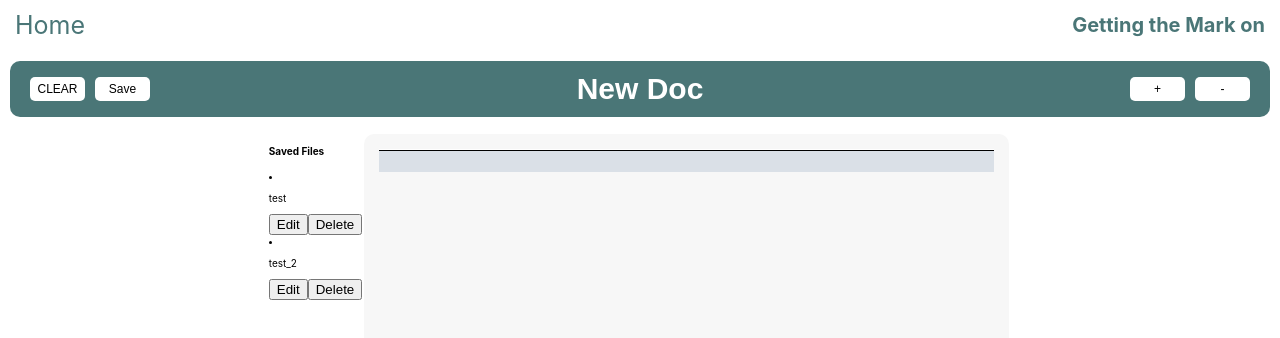
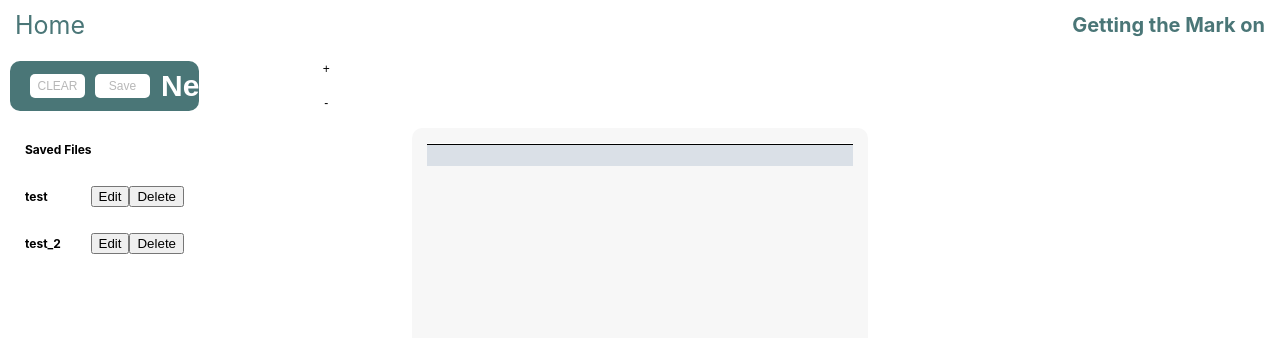
Before and after one commit to matterholt/markDownEditor, a Next.js app: page /editor in a window 1280 px wide. Shown: the top 338 px of the page. Built offline with nearby package versions, Linux system fonts and the light colour scheme.

Commit message:
disabled empty doc save

```diff
--- a/components/editor/EditorActions.js
+++ b/components/editor/EditorActions.js
@@ -78,28 +78,24 @@ function DocLayoutViewSelector() {
 }
 */
 
-function DocSave({ saveFile }) {
+function DocSave({ saveFile, isDisabled }) {
   return (
     <div>
-      <Button title="Save" action={saveFile} />
+      <Button isDisabled={isDisabled} title="Save" action={saveFile} />
     </div>
   );
 }
 
-
-
-function ClearCurrentDoc({ setCurrentMarkdownRaw }) {
+function ClearCurrentDoc({ setCurrentMarkdownRaw, isDisabled }) {
   function clearAll() {
     setCurrentMarkdownRaw([]);
   }
   return (
     <div>
-      <Button title="CLEAR" action={clearAll} />
+      <Button isDisabled={isDisabled} title="CLEAR" action={clearAll} />
     </div>
   );
 }
-
-
 
 function FontSize({ updateFontSize }) {
   return (
@@ -114,11 +110,18 @@ export default function EditorActions({ currentMarkdownHandlers, docTitleHandler
   const { docState, UpdateDocState } = useCurrentDocState(); //one place for context
   const { currentMarkdownRaw, setCurrentMarkdownRaw } = currentMarkdownHandlers;
 
+  const isDisabled = currentMarkdownRaw.length === 0;
+
+
   function updateFontSize(action) {
     const newFontSize = docState.fontSize + action;
     UpdateDocState({ name: "fontSize", value: newFontSize });
   }
   function saveFile() {
+
+    if (currentMarkdownRaw.length === 0) {
+      throw new Error('Document is empty')
+    }
     const savedFiles = docState.savedFiles;
     const currentDoc = {
       id: savedFiles.length,
@@ -131,8 +134,11 @@ export default function EditorActions({ currentMarkdownHandlers, docTitleHandler
   return (
     <div className="editor__toolbar">
       <div className="editor__actions">
-        <ClearCurrentDoc setCurrentMarkdownRaw={setCurrentMarkdownRaw} />
-        <DocSave saveFile={saveFile} />
+        <ClearCurrentDoc
+          setCurrentMarkdownRaw={setCurrentMarkdownRaw}
+          isDisabled={isDisabled}
+        />
+        <DocSave saveFile={saveFile} isDisabled={isDisabled} />
       </div>
       <DocTitle docTitleHandlers={docTitleHandlers} />
       <FontSize updateFontSize={updateFontSize} />
@@ -145,6 +151,7 @@ export default function EditorActions({ currentMarkdownHandlers, docTitleHandler
           justify-content: space-between;
           align-items: center;
           padding: 0 15px;
+          grid-column 1 /span2
         }
         .editor__actions {
           display: flex;
--- a/components/editor/EditorDoc.js
+++ b/components/editor/EditorDoc.js
@@ -9,18 +9,35 @@ import { useCurrentDocState } from "../../context/DocPage-context";
 
 function SavedFiles({ savedFiles }) {
   return (
-    <div>
+    <ul>
       <h4>Saved Files</h4>
       {savedFiles.map((file) => {
         return (
-          <li key={file.id }>
-            <p>{file.fileName}</p>
-            <button>Edit</button>
-            <button>Delete</button>
+          <li key={file.id}>
+            <h4>{file.fileName}</h4>
+            <div>
+              <button>Edit</button>
+              <button>Delete</button>
+            </div>
           </li>
         );
       })}
-    </div>
+      <style jsx>{`
+        h4 {
+          font-size: 1.2rem;
+        }
+        ul {
+          padding: 0;
+          margin: 0;
+          list-style: none;
+        }
+        li {
+          display: flex;
+          justify-content: space-between;
+          align-items: center;
+        }
+      `}</style>
+    </ul>
   );
 }
 
@@ -37,24 +54,33 @@ function EditorDoc({ children, currentMarkdownHandlers }) {
         currentMarkdownHandlers={currentMarkdownHandlers}
         docTitleHandlers={{ currentDocTitle, setCurrentDocTitle }}
       />
-
-      <div className="page_container">
+      <div className="savedDoc">
         <SavedFiles savedFiles={savedFiles} />
-        {children}
       </div>
+      <div className="page_container">{children}</div>
 
       <style jsx>{`
+        .savedDoc{
+          grid-row: 2;
+          grid-column:1;
+          list-style: none;
+          padding: 15px;
+        }
+
         .page_container {
           display: flex;
           flex-flow: row;
           justify-content: center;
           font-size: 10px;
           margin: 15px;
+          grid-row: 2;
+          grid-column: 2;
         }
         .doc_container {
           margin: 10px;
-          display: flex;
-          flex-flow: column;
+          display: grid;
+          grid-template-columns: 15% 1fr 15%;
+          grid-template-rows: 50px 1fr;
           min-height: 100vh;
         }
       `}</style>
--- a/components/general/Button.js
+++ b/components/general/Button.js
@@ -1,5 +1,5 @@
-const Button = ({ action, title }) => (
-  <button onClick={action}>
+const Button = ({ isDisabled = false, action, title }) => (
+  <button disabled={isDisabled} onClick={action}>
     {title}
     <style jsx>{`
       button {
@@ -15,7 +15,7 @@ const Button = ({ action, title }) => (
         background-color: #b9caca;
       }
       button:active {
-        color:gray;
+        color: gray;
         background-color: white;
       }
     `}</style>
```
